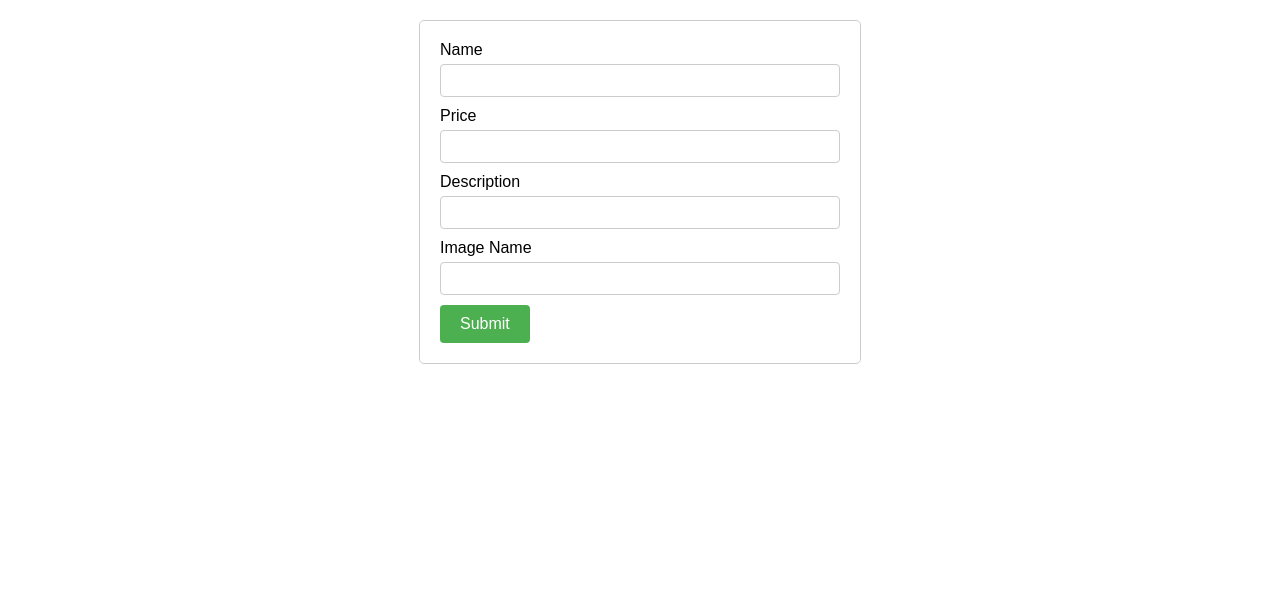
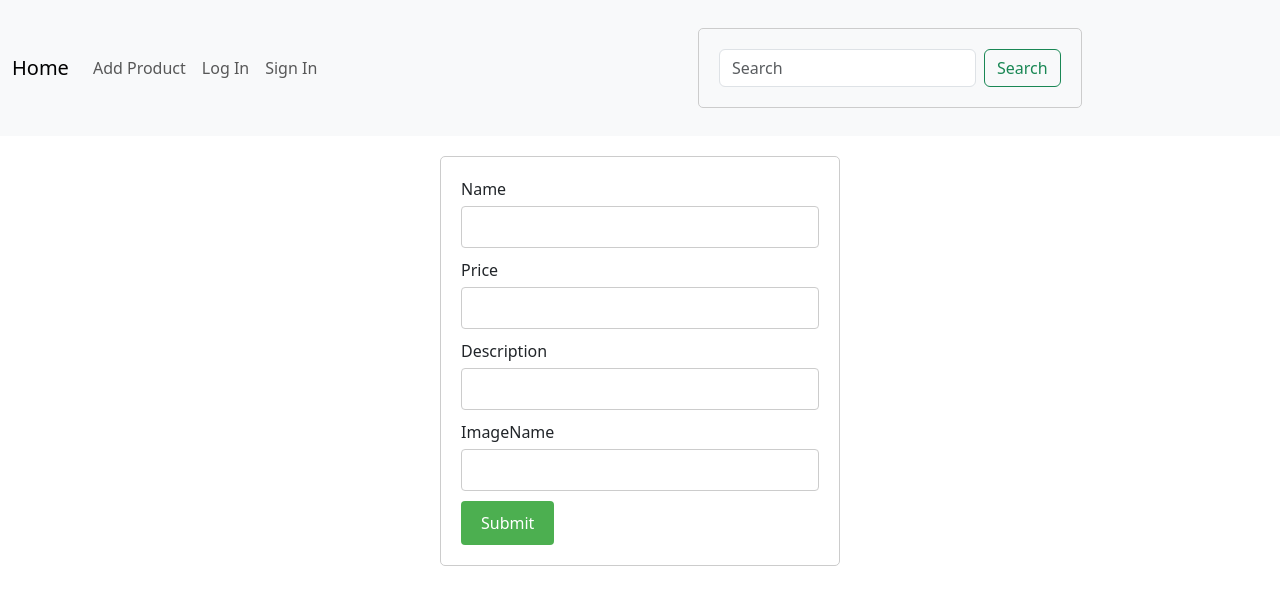
Before and after one commit to amir62886/hw, a Flask app: page /addproduct in a window 1280 px wide. Shown: the top 605 px of the page. Run offline with Flask 3, Linux system fonts and the light colour scheme.

Commit message:
hw 25 march

```diff
--- a/app.py
+++ b/app.py
@@ -90,3 +90,20 @@ def registration():
         return "User added"
     return render_template("registration.html")
     return 'Hello'
+
+@app.route("/login", methods=['POST', 'GET'])
+def login():
+    if request.method == 'POST':
+        email = request.form['email']
+        password = request.form['password']
+        user = User.query.filter_by(email = email).first()
+        if user and check_password_hash(user.hashedPassword, password):
+            login_user(user)
+            return redirect('/')
+        return render_template('login.html')
+    return render_template('login.html')
+
+@app.route('/dashboard')
+@login_required
+def dashboard():
+    return 'Welcome to dashboard'
--- a/templates/addproduct.html
+++ b/templates/addproduct.html
@@ -1,33 +1,17 @@
-<!DOCTYPE html>
-<html lang="en">
-<head>
-    <meta charset="UTF-8">
-    <meta name="viewport" content="width=device-width, initial-scale=1.0">
+
     <link rel="stylesheet" href="/static/css/styles.css">
-    <title>Product Form</title>
-</head>
-<body>
-    <form method="post">
-        <div>
-            <label for="name">Name</label>
-            <input type="text" id="name" name="name" required>
-        </div>
+    {% extends 'navbar.html' %}
+    {% block body %}
+        <form method="post">
+                <label>Name</label>
+                <input type="text" name = "name">
+                <label>Price</label>
+                <input type="number"  name = "price">
+                <label>Description</label>
+                <input type="text" name = "description">
+                <label>ImageName</label>
+                <input type="text" name = "imageName">
+                <input type="submit">
+             </form>
 
-        <div>
-            <label for="price">Price</label>
-            <input type="number" id="price" name="price" required>
-        </div>
-
-        <div>
-            <label for="description">Description</label>
-            <input type="text" id="description" name="description">
-        </div>
-
-        <div>
-             <label for="imageName">Image Name</label>
-             <input type="text" id="imageName" name="imageName">
-        </div>
-        <input type="submit" value="Submit">
-    </form>
-</body>
-</html>
+        {% endblock %}
--- a/templates/homePage.html
+++ b/templates/homePage.html
@@ -6,11 +6,14 @@
     <title>Document</title>
 </head>
 <body>
+    {% extends 'navbar.html' %}
+    {% block body %}
     {% for product in products %}
     <img src="/static/img/{{product.imageName}}" style="width: 200px; display: block;">
         <h4>{{product.name}}</h4>
         <p>{{product.price}}</p>
-        <a href="/product/{{product.Id}}">подробнее</a>
+        <a href="/product/{{product.id}}">подробнее</a>
     {% endfor %}
+    {% endblock %}
 </body>
 </html>
--- /dev/null
+++ b/templates/navbar.html
@@ -0,0 +1,35 @@
+<html>
+    <body>
+
+
+<link href="https://cdn.jsdelivr.net/npm/bootstrap@5.3.3/dist/css/bootstrap.min.css" rel="stylesheet" integrity="sha384-QWTKZyjpPEjISv5WaRU9OFeRpok6YctnYmDr5pNlyT2bRjXh0JMhjY6hW+ALEwIH" crossorigin="anonymous">
+<nav class="navbar navbar-expand-lg bg-body-tertiary">
+  <div class="container-fluid">
+    <a class="navbar-brand" href="/">Home</a>
+    <button class="navbar-toggler" type="button" data-bs-toggle="collapse" data-bs-target="#navbarTogglerDemo02" aria-controls="navbarTogglerDemo02" aria-expanded="false" aria-label="Toggle navigation">
+      <span class="navbar-toggler-icon"></span>
+    </button>
+    <div class="collapse navbar-collapse" id="navbarTogglerDemo02">
+      <ul class="navbar-nav me-auto mb-2 mb-lg-0">
+        <li class="nav-item">
+          <a class="nav-link "  href="/addproduct">Add Product</a>
+        </li>
+        <li class="nav-item">
+          <a class="nav-link" href="/login">Log In</a>
+        </li>
+        <li class="nav-item">
+          <a class="nav-link" href="/registration">Sign In</a>
+        </li>
+      </ul>
+      <form class="d-flex" role="search">
+        <input class="form-control me-2" type="search" placeholder="Search" aria-label="Search">
+        <button class="btn btn-outline-success" type="submit">Search</button>
+      </form>
+    </div>
+  </div>
+</nav>
+  {% block body %}
+  {% endblock %}
+  <script src="https://cdn.jsdelivr.net/npm/bootstrap@5.3.3/dist/js/bootstrap.bundle.min.js" integrity="sha384-YvpcrYf0tY3lHB60NNkmXc5s9fDVZLESaAA55NDzOxhy9GkcIdslK1eN7N6jIeHz" crossorigin="anonymous"></script>
+    </body>
+  </html>
```
Also changed, not shown: templates/product.html (+5 -10 lines), templates/registration.html (+5 -10 lines), 1 other file.
